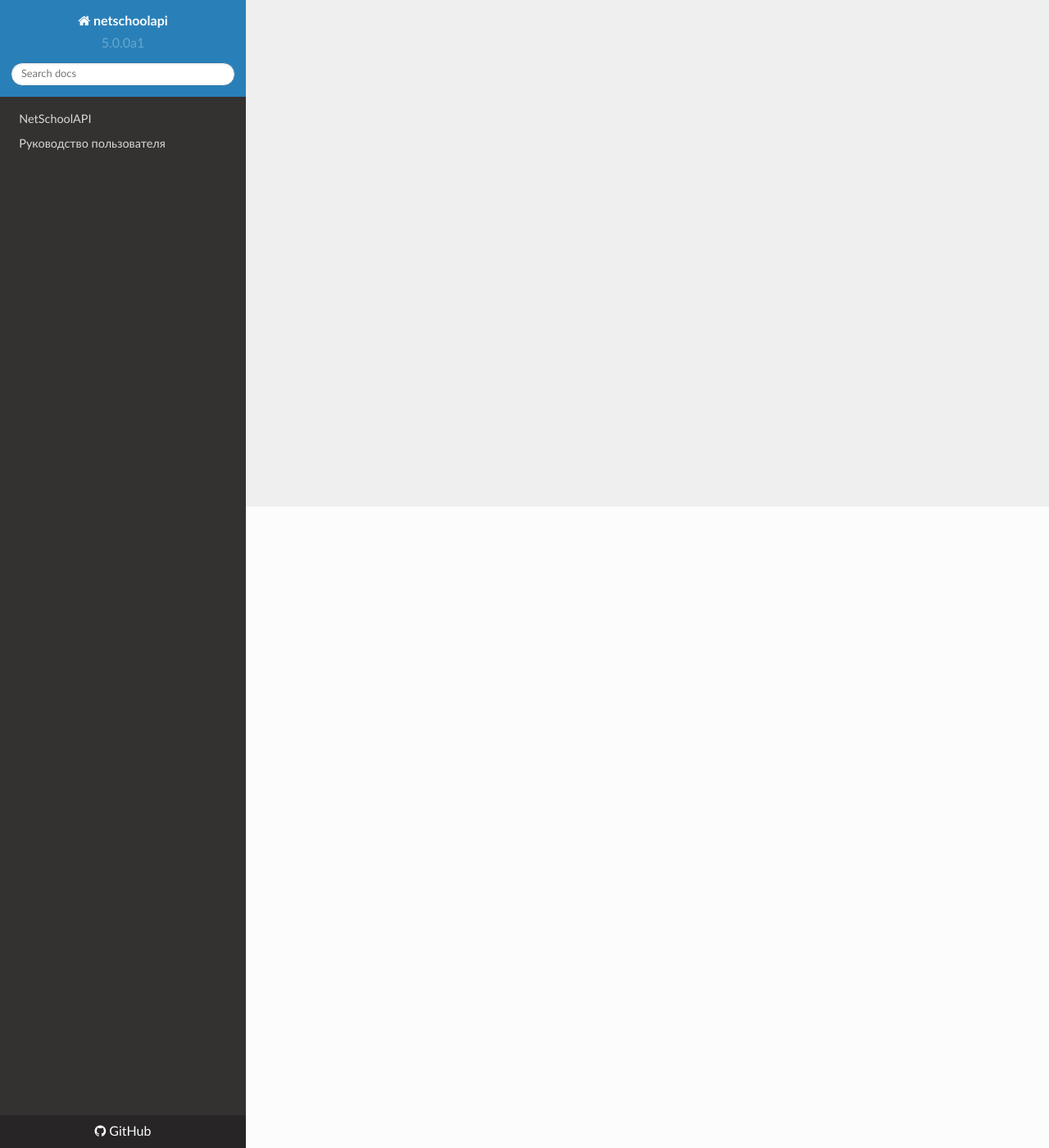
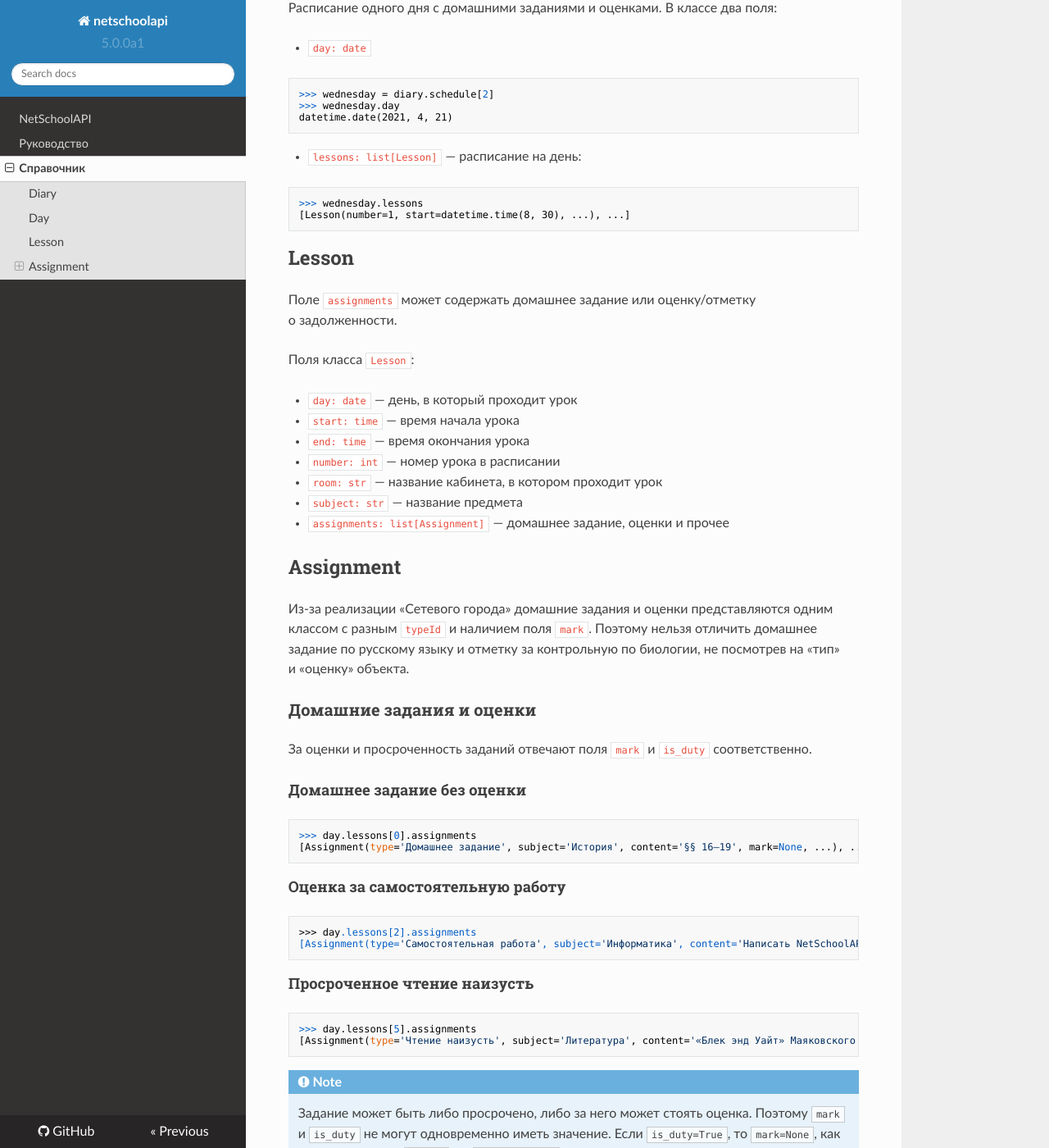
Before and after one commit to nm17/netschoolapi, an MkDocs documentation site: the page built from docs/reference.md, in a window 1280 px wide and 1400 px high, scrolled down 782 px. Shown: the whole window at 82% size. Built offline with MkDocs 1.6.1, drawn with Linux system fonts in a browser that asks for light colours; nearby versions of some CDN libraries; some of the changed text lies outside the part shown.

Commit message:
Добавлено немного документации
Документация описывает поля основных классов с примерами их использования. Ещё рассказано немного о «кишках» WebAPI, а точнее о типах заданий и связи `mark` с `is_duty`. На самом деле, всё работает в сто раз сложнее, но и это уже неплохо.

````diff
--- a/docs/guide.md
+++ b/docs/guide.md
@@ -1,4 +1,4 @@
-# Руководство пользователя
+# Руководство
 
 ## Дневник {#diary}
 
--- a/docs/reference.md
+++ b/docs/reference.md
@@ -1,4 +1,114 @@
 # Справочник
 
+## Diary {#diary}
+
+!!! Info
+    В <<Сетевом городе>> дневник находится на `/angular/school/studentdiary`.
+
+Объекс класса `Diary` содержит три поля:
+
+* `start: date` --- дата, с которой начинается дневник
+
+```pycon
+>>> diary.start
+datetime.date(2021, 4, 19)
+```
+
+* `end: date` --- дата последнего дня в дневнике:
+
+```pycon
+>>> diary.end
+datetime.date(2021, 4, 24)
+```
+
+* `schedule: list[Day]` --- список объектов [`Day`](#day):
+
+```pycon
+>>> diary.schedule
+[Day(day=datetime.date(2021, 4, 22), lessons=[Lesson(...), ...]), ...]
+```
+
+## Day {#day}
+
+Расписание одного дня с домашними заданиями и оценками. В классе два поля:
+
+* `day: date`
+
+```pycon
+>>> wednesday = diary.schedule[2]
+>>> wednesday.day
+datetime.date(2021, 4, 21)
+```
+
+* `lessons: list[Lesson]` --- расписание на день:
+
+```pycon
+>>> wednesday.lessons
+[Lesson(number=1, start=datetime.time(8, 30), ...), ...]
+```
+
+## Lesson {#lesson}
+
+Поле `assignments` может содержать домашнее задание или оценку/отметку о задолженности.
+
+Поля класса `Lesson`:
+
+* `day: date` --- день, в который проходит урок
+* `start: time` --- время начала урока
+* `end: time` --- время окончания урока
+* `number: int` --- номер урока в расписании
+* `room: str` --- название кабинета, в котором проходит урок
+* `subject: str` --- название предмета
+* `assignments: list[Assignment]` --- домашнее задание, оценки и прочее
+
+## Assignment {#assignment}
+
+Из-за реализации <<Сетевого города>> домашние задания и оценки представляются одним классом с разным `typeId` и наличием поля `mark`. Поэтому нельзя отличить домашнее задание по русскому языку и отметку за контрольную по биологии, не посмотрев на <<тип>> и <<оценку>> объекта.
+
+### Домашние задания и оценки {#homework-and-marks}
+
+За оценки и просроченность заданий отвечают поля `mark` и `is_duty` соответственно.
+
+#### Домашнее задание без оценки {#homework-without-mark}
+
+```pycon
+>>> day.lessons[0].assignments
+[Assignment(type='Домашнее задание', subject='История', content='§§ 16–19', mark=None, ...), ...]
+```
+
+#### Оценка за самостоятельную работу {#independent-work-with-mark}
+
+```pycon
+>>> day.lessons[2].assignments
+[Assignment(type='Самостоятельная работа', subject='Информатика', content='Написать NetSchoolAPI', mark=4, ...), ...]
+```
+
+#### Просроченное чтение наизусть {#overdue-recite}
+
+```pycon
+>>> day.lessons[5].assignments
+[Assignment(type='Чтение наизусть', subject='Литература', content='«Блек энд Уайт» Маяковского', mark=None, is_duty=True, ...), ...]
+```
+
 !!! Note
-    Раздел не дописан
+    Задание может быть либо просрочено, либо за него может стоять оценка. Поэтому `mark` и `is_duty` не могут одновременно иметь значение. Если `is_duty=True`, то `mark=None`, как и наоборот, если `mark=4`, то `is_duty=False`.
+
+#### Оценка за сочинение {#essay-with-mark}
+
+```pycon
+>>> day.lessons[3].assignments
+[Assignment(type='Сочинение', subject='Литература', content='Моё отношение к Обломову', mark=5, ...), ...]
+```
+
+### Комментарии {#comments}
+
+Комментарий --- сообщение от учителя ученику. На сайте <<Сетевого города>> комментарии отображаются как синие треугольнички возле оценок.
+
+```pycon
+>>> assignment = day.lessons[1].assignments
+>>> assignment.comment
+'Дописать сочинение до 4 февраля'
+>>> # или если комментария к заданию нет:
+>>> assignment.comment
+''
+```
--- a/mkdocs.yml
+++ b/mkdocs.yml
@@ -8,14 +8,15 @@ repo_url: https://github.com/nm17/netschoolapi
 markdown_extensions:
   - admonition
   - attr_list
-  - toc:
-      permalink: True
+  - codehilite
+  - toc
   - smarty:
       smart_angled_quotes: True
 
 nav:
   - index.md
   - guide.md
+  - reference.md
 
 theme: readthedocs
 
````
Also changed, not shown: docs/index.md (+3 -0 lines).
